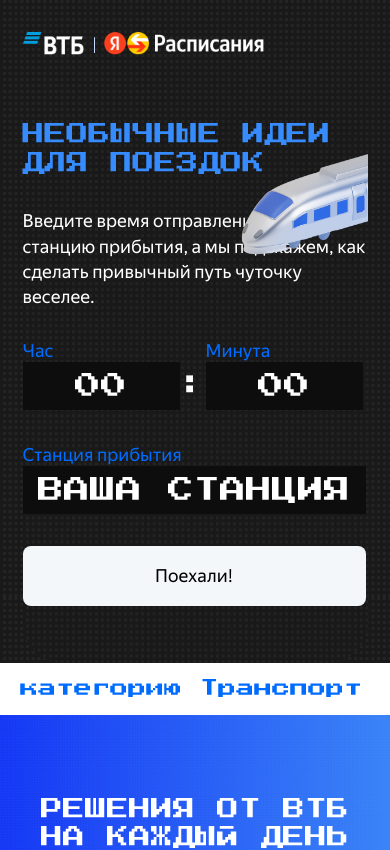
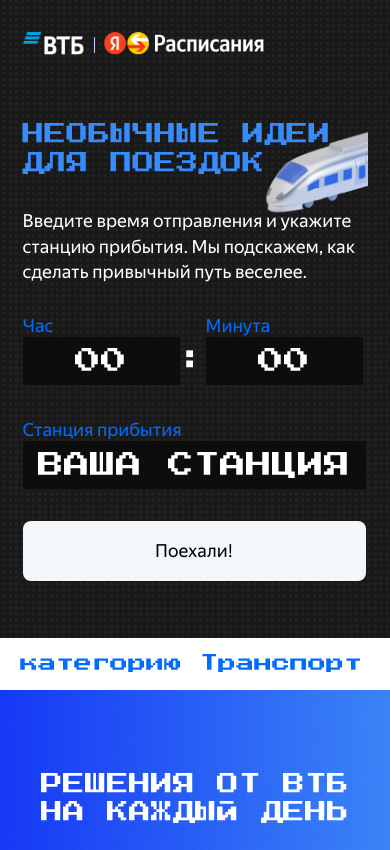
Before and after one commit to Pushock-name/vtb-project, a Vue app: page / in a window 390 px wide. Shown: the top 850 px of the page. Built offline with nearby package versions, Linux system fonts and the light colour scheme; what vue-yandex-metrika would draw is missing.

Commit message:
with logic

```diff
--- a/src/components/card/v-card.vue
+++ b/src/components/card/v-card.vue
@@ -10,7 +10,7 @@
                         </div>
                         <div>
                             <h3>Карта ВТБ подойдёт для любых трат, будь то покупка<br>
-                                билетов на электричку или любимого кофе</h3>
+                                билетов на электричку или любимого завтра кофе</h3>
                         </div>
                         <div class="card__image__mobile"><img src="../../assets/images/cardmobile.png" alt=""></div>
                         <div class="card__items">
--- a/src/components/welcome/v-welcome.vue
+++ b/src/components/welcome/v-welcome.vue
@@ -11,28 +11,28 @@
                         <h1>Необычные идеи<br>
                         для поездок</h1>
                     </div>
-                    <div><h3>Введите время отправления, укажите станцию<br>
-                        прибытия, а мы подскажем, как сделать<br>
-                        привычный путь чуточку веселее.</h3>
+                    <div><h3>Введите время отправления и укажите станцию<br>
+                        прибытия. Мы подскажем, как сделать<br>
+                        привычный путь веселее.</h3>
                     </div>
                         <form class="welcome-content__form" id="data">
                             <div class="form__time__block">
                                 <div class="hour__block">
                                     <label>Час</label>
-                                    <input @focus="insertMinuteMetrika" class="hour" type="number" form="data" placeholder="00">
+                                    <input v-model="hour" @focus="insertMinuteMetrika" maxlength="2" class="hour" type="number" form="data" placeholder="00">
                                 </div>
                                 <div class="delim">:</div>
                                 <div class="minute__block">
                                     <label>Минута</label>
-                                    <input @focus="insertHourMetrika" class="minute" type="number" form="data" placeholder="00">
+                                    <input v-model="minute" @focus="insertHourMetrika" maxlength="2" class="minute" type="number" form="data" placeholder="00">
                                 </div>
                             </div>
                             <div class="station__block">
                                 <label>Станция прибытия</label>
-                                <input @focus="insertStationMetrika" class="station" type="text" form="data" placeholder="Ваша станция">
+                                <input v-model="station" @focus="insertStationMetrika" class="station" type="text" form="data" placeholder="Ваша станция">
                             </div>
                         </form>
-                        <button @click="poehaloMetrika" type="submit" form="data" class="submit__btn">Поехали!</button>
+                        <button @submit="generateObjectMessage" @click="poehaloMetrika" type="submit" form="data" class="submit__btn">Поехали!</button>
                 </div>
             </div>
         </div>
@@ -42,6 +42,13 @@
 <script>
 import vLogo from '../common/v-logo.vue'
 
+let hours = ['С чувством, толком, расстановкой']
+let minutes = ['разгадывать кроссворд']
+let station = [
+    {A: 'в течение всего пути'},
+
+    ]
+
 export default {
     name: 'v-welcome',
         components: {
@@ -49,10 +56,19 @@ export default {
         },
         props: {},
         data () {
-            return {}
+            return {
+                hour: '',
+                minute: '',
+                station: '',
+                message: ''
+            }
         },
         computed: {},
         methods: {
+            generateObjectMessage (event) {
+                event.preventDefault();
+                this.message.push('12');
+            },
             poehaloMetrika () {
                 this.$metrika.reachGoal('poehalo_button')
             },
@@ -77,7 +93,7 @@ export default {
         padding-top: 30px;
         @media (max-width: 767px) {
             background-color: #191919;
-            background-image: url(../../assets/images/background.png);
+            background-image: url(../../assets/images/background2.png);
             padding-top: 32px;
         }
     }
@@ -109,7 +125,7 @@ export default {
         background: #191919;
         border: 40px solid #000000;
         border-radius: 40px;
-        background-image: url(../../assets/images/background.png);
+        background-image: url(../../assets/images/background2.png);
         @media (max-width: 767px) {
             margin-top: 63px;
             margin-bottom: 0px;
@@ -135,9 +151,9 @@ export default {
             top: 270px;
         }
         @media (max-width: 767px) {
-            width: 40%;
-            height: 42%;
-            top: 25px;
+            width: 32%;
+            height: 32%;
+            top: 5px;
         }
     }
 
```
